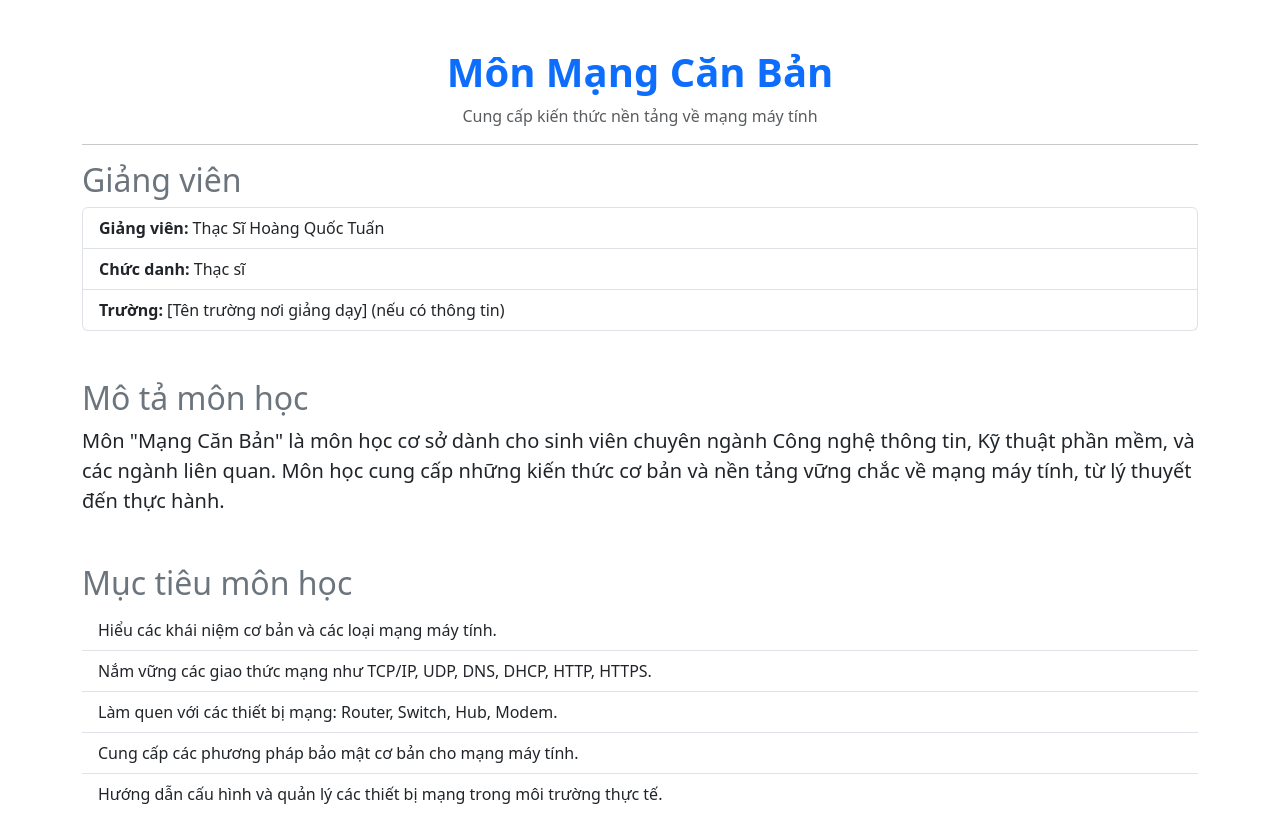
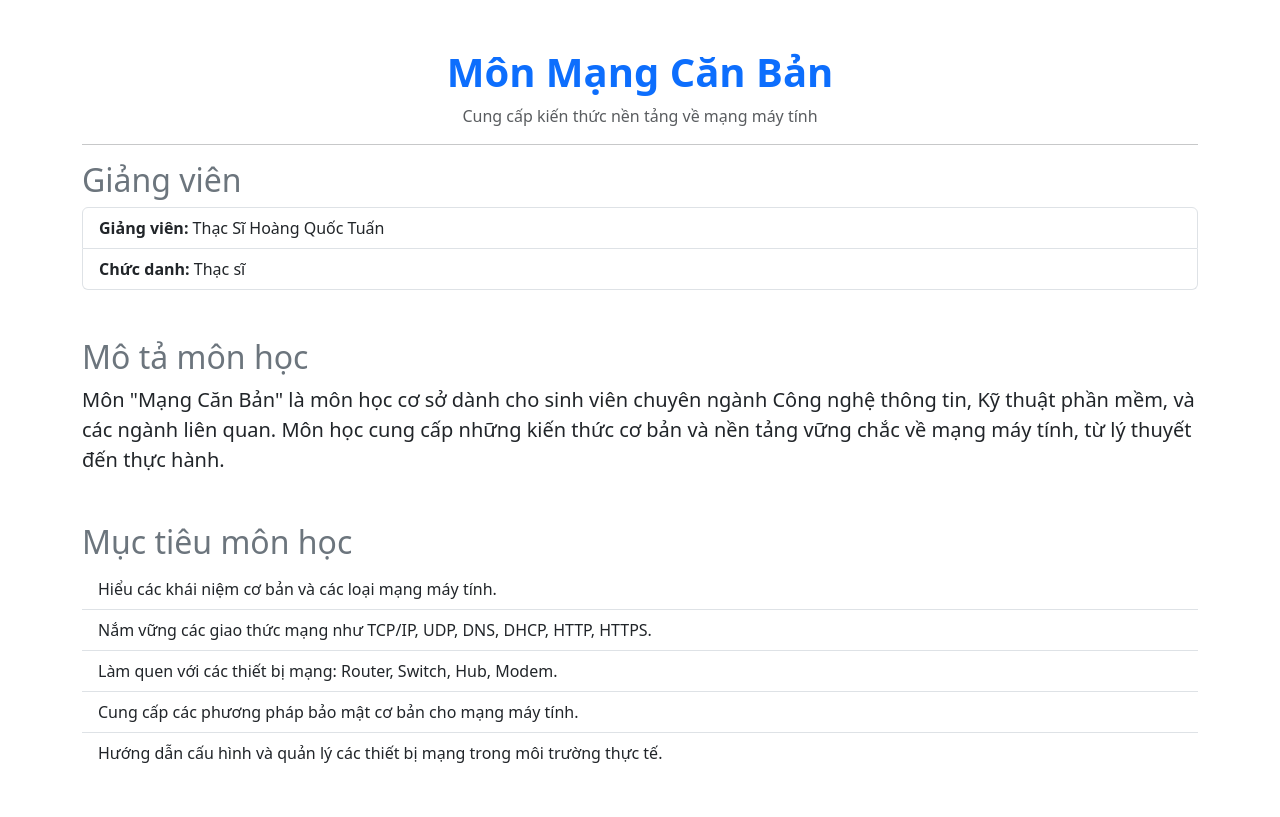
Before and after one commit to tuanhoba/MangCanBan_CNTT, a plain HTML site: page index.html in a window 1280 px wide. Shown: the top 817 px of the page. Drawn offline with nearby package versions, Linux system fonts and the light colour scheme.

Commit message:
Update index.html

```diff
--- a/index.html
+++ b/index.html
@@ -22,7 +22,7 @@
             <ul class="list-group">
                 <li class="list-group-item"><strong>Giảng viên:</strong> Thạc Sĩ Hoàng Quốc Tuấn</li>
                 <li class="list-group-item"><strong>Chức danh:</strong> Thạc sĩ</li>
-                <li class="list-group-item"><strong>Trường:</strong> [Tên trường nơi giảng dạy] (nếu có thông tin)</li>
+
             </ul>
         </section>
 
```
